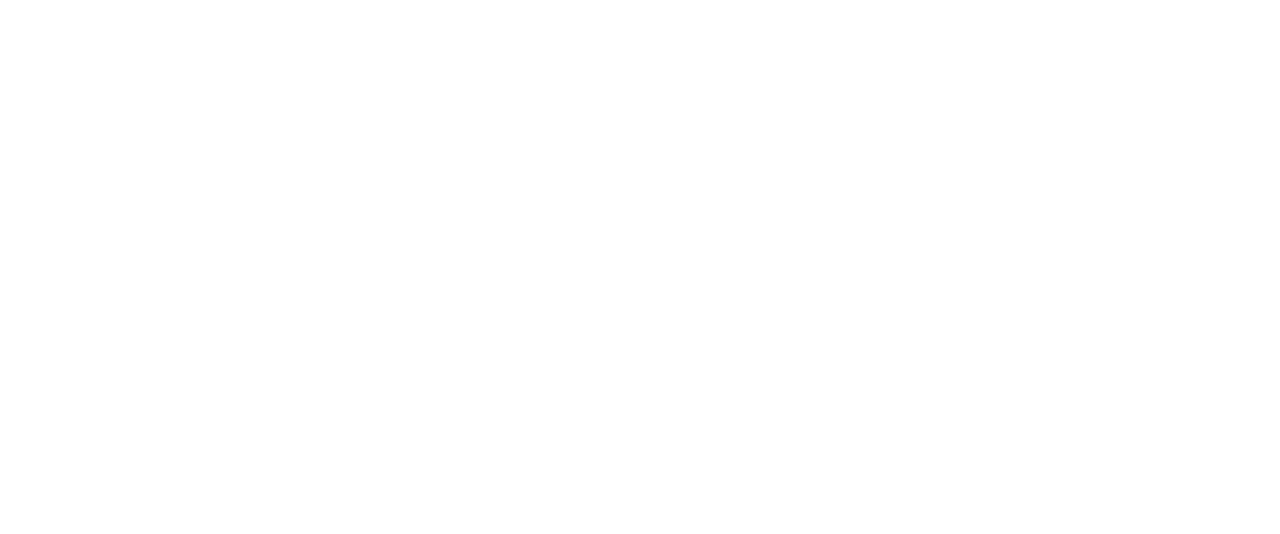
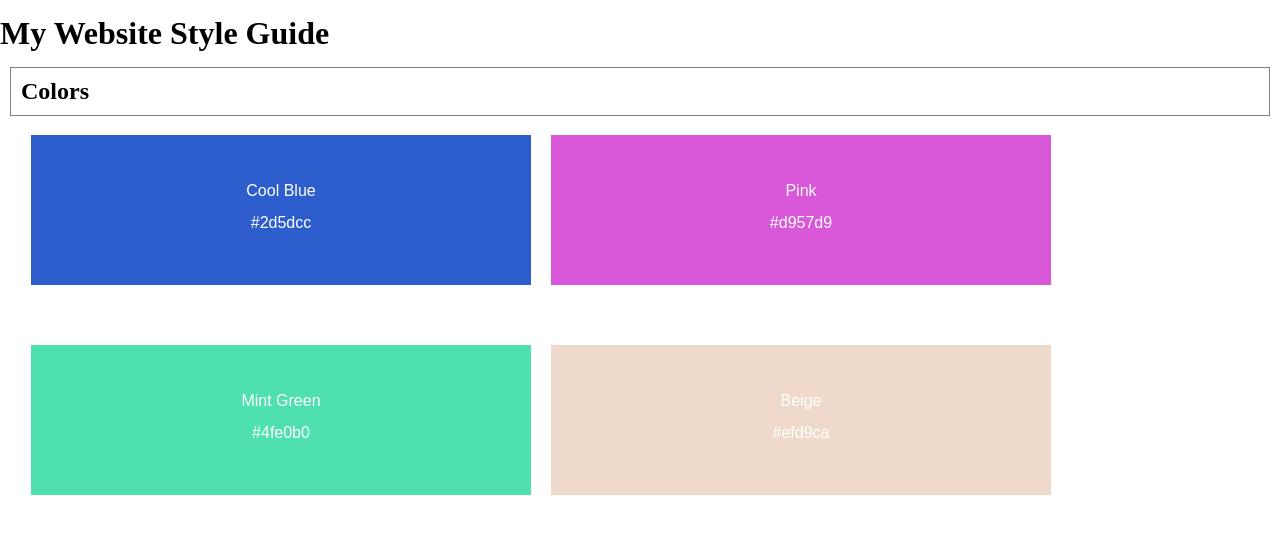
Before and after one commit to Digital-Sherlock/Website-Design-System, a plain HTML site: page index.html in a window 1280 px wide. Drawn offline with Linux system fonts and the light colour scheme; a web font is replaced by a local one.

Commit message:
Border needs to be fixed.

```diff
--- a/index.html
+++ b/index.html
@@ -2,19 +2,29 @@
 <html lang="en">
     <head>
         <title>Website Styling Guide</title>
-        <link href="./styles.css" rel="stylesheet" type="text\css">
+        <link href="./styles.css" rel="stylesheet" type="text/css">
+        <link href="https://fonts.googleapis.com/css2?family=Encode+Sans+SC:wght@300&display=swap" rel="stylesheet">
     </head>
     <body>
-        <header>
-
-        </header>
-        <main>
-
-        </main>
-        <footer>
-
-        </footer>
-
+        <h1>My Website Style Guide</h1>
+        <div class="container">
+            <h2>Colors</h2>
+            <div class="color-box cool-blue">
+                <p>Cool Blue</p>
+                <p>#2d5dcc</p>
+            </div>
+            <div class="color-box pink">
+                <p>Pink</p>
+                <p>#d957d9</p>
+            </div>
+            <div class="color-box mint-green">
+                <p>Mint Green</p>
+                <p>#4fe0b0</p>
+            </div>
+            <div class="color-box beige">
+                <p>Beige</p>
+                <p>#efd9ca</p>
+            </div>
+        </div>
     </body>
-
 </html>
--- a/styles.css
+++ b/styles.css
@@ -0,0 +1,48 @@
+* {
+    margin: 0;
+    padding: 0;
+    box-sizing: border-box;
+}
+
+h1 {
+    margin-top: 15px;
+    margin-bottom: 15px;
+}
+
+.container {
+    border: 1px solid grey;
+    padding: 10px;
+    margin: 10px;
+}
+
+.color-box p {
+    position: relative;
+    top: 40px;
+}
+
+.container .color-box {
+    float: left;
+    height: 150px;
+    width: 500px;
+    color: white;
+    font-family: "Encode Sans SC", sans-serif;
+    margin: 30px 10px;
+    text-align: center;
+    line-height: 2;
+}
+
+.cool-blue {
+    background-color: #2d5dcc;
+}
+
+.pink {
+    background-color: #d957d9;
+}
+
+.mint-green {
+    background-color: #4fe0b0;
+}
+
+.beige {
+    background-color: #efd9ca;
+}
```
